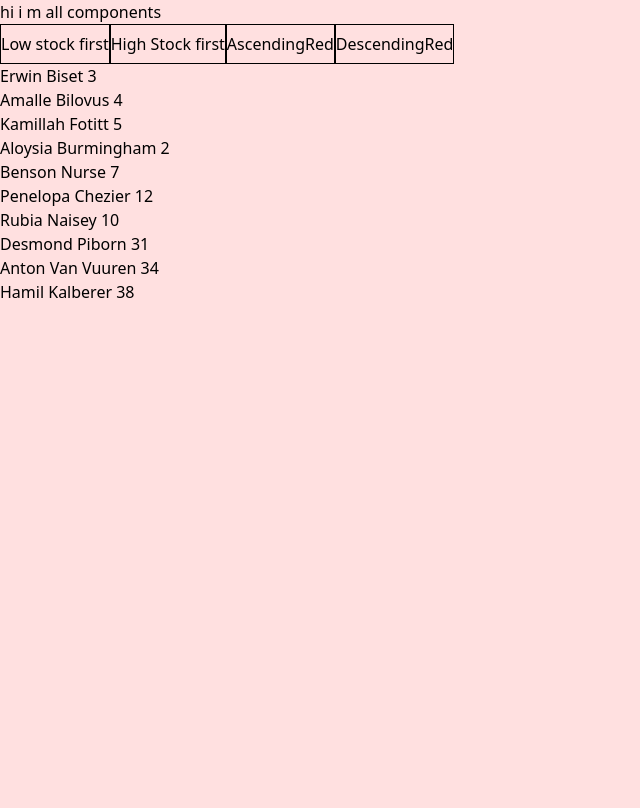
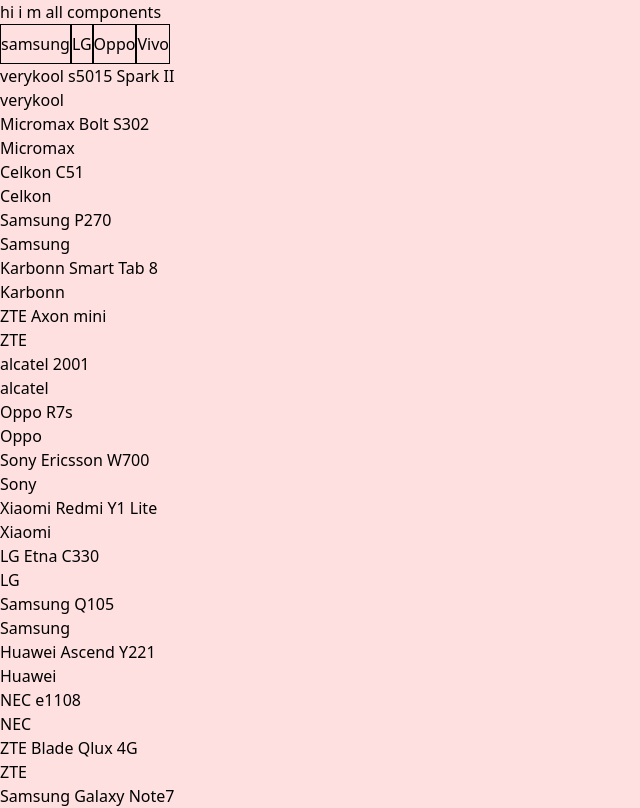
Before and after one commit to MohammadWazahat/myReactSmallComponents, a React (Vite) app: page / in a window 1280 px wide. Shown: the top 808 px of the page, without its empty margins (0-640 px from the left). Built offline with nearby package versions, Linux system fonts and the light colour scheme.

Commit message:
component for filtering data using useReducer is Created

```diff
--- /dev/null
+++ b/src/components/13FilterData/FilterDataReducer.jsx
@@ -0,0 +1,51 @@
+import React, { useReducer } from "react";
+import Data from "./mobileData.json";
+
+const FilterDataReducer = () => {
+
+  const initialState = Data;
+  const reducer = (state, action) => {
+    console.log(action);
+    if (action.type === "FILTER_BY_BRAND") {
+      const brands = action.payload.pay1.filter(
+        (data) => data.brand === action.payload.pay2
+      );
+      return brands;
+    }
+    return state;
+  };
+  const [state, dispatch] = useReducer(reducer, initialState);
+
+  const filterByBrand = (x) => {
+    console.log("i m clicked");
+    dispatch({
+      type: "FILTER_BY_BRAND",
+      payload: {
+        pay1: [...initialState],
+        pay2: x,
+      },
+    });
+  };
+
+  return (
+    <div>
+      <div>
+        <button onClick={() => filterByBrand("Samsung")}>samsung</button>
+        <button onClick={() => filterByBrand("LG")}>LG</button>
+        <button onClick={() => filterByBrand("Oppo")}>Oppo</button>
+        <button onClick={() => filterByBrand("vivo")}>Vivo</button>
+
+        {state.map((item, index) => {
+          return (
+            <div key={index}>
+              <div> {item.product_name}</div>
+              <div>{item.brand}</div>
+            </div>
+          );
+        })}
+      </div>
+    </div>
+  );
+};
+
+export default FilterDataReducer;
--- a/src/components/AllComponents.jsx
+++ b/src/components/AllComponents.jsx
@@ -23,6 +23,7 @@
 import DynamicTabReducer from "./06DynamicData/DynamicTabReducer";
 import AddingCartReducer from "./09AddToCart/AddingCartReducer";
 import SortingDataReducer from "./12SortingData/SortingDataReducer";
+import FilterDataReducer from "./13FilterData/FilterDataReducer";
 
 const AllComponents = () => {
   const [count, setCount] = useState("hello g");
@@ -57,7 +58,8 @@
           {/* <NewTestReducer/> */}
           {/* <DynamicTabReducer/> */}
           {/* <AddingCartReducer/> */}
-          <SortingDataReducer/>
+          {/* <SortingDataReducer/> */}
+          <FilterDataReducer/>
         </div>
       </counterContext.Provider>
     </>
```
